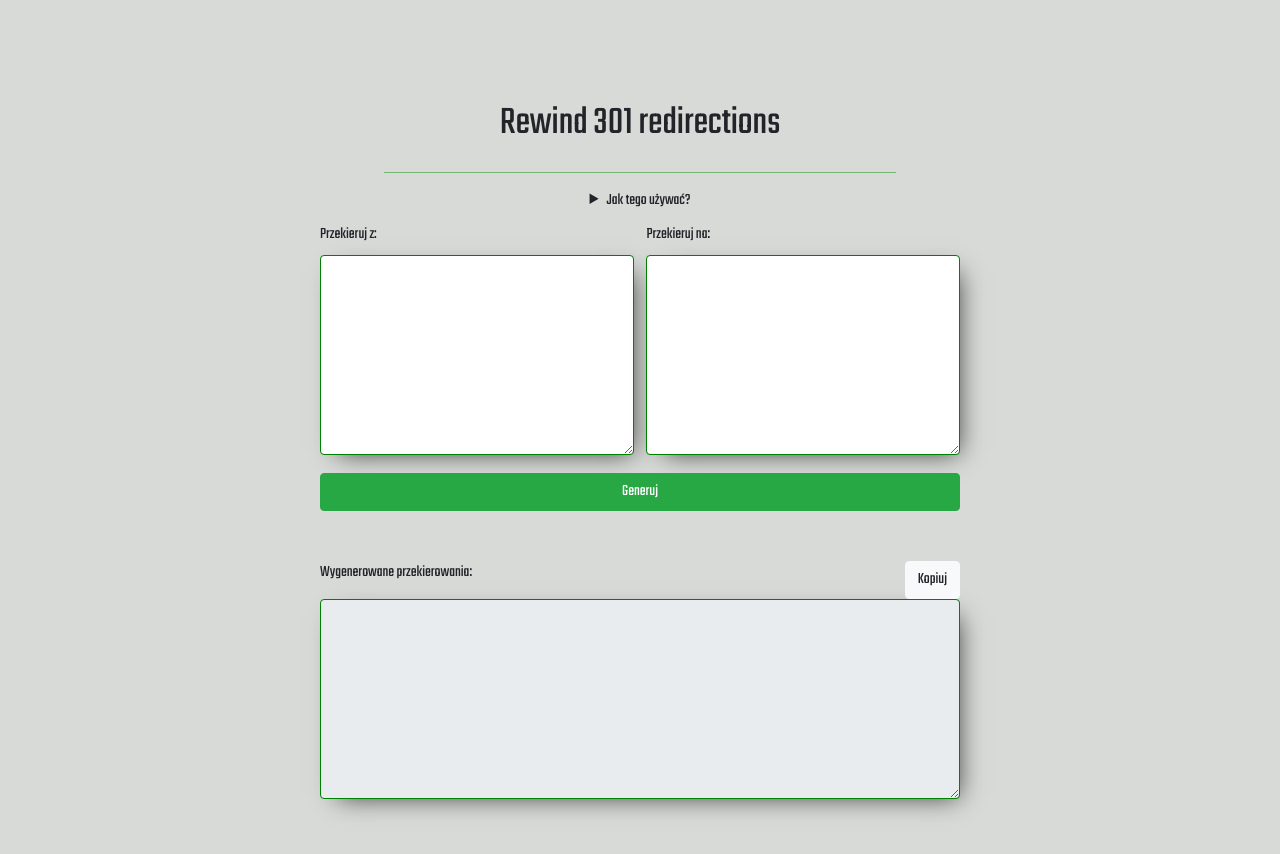
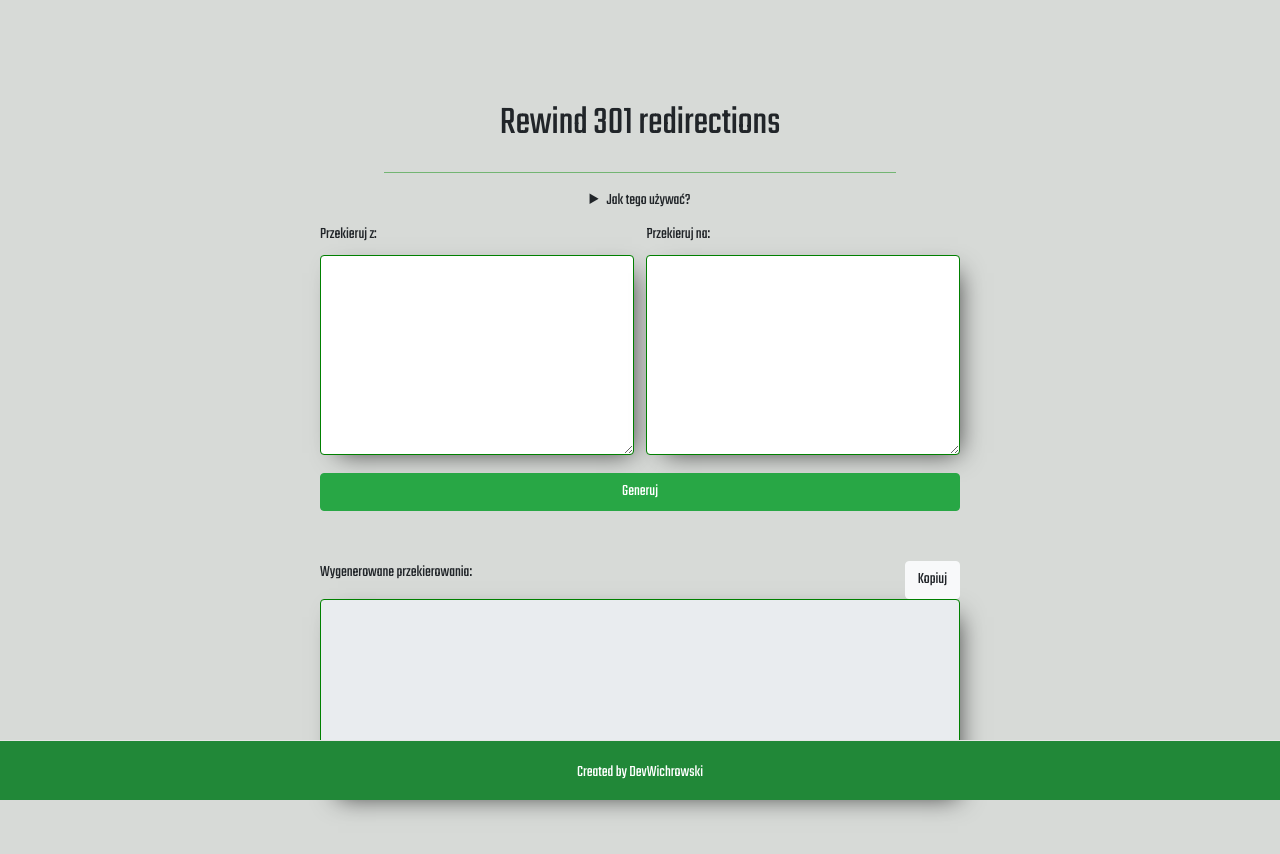
Before and after one commit to DevWichrowski/react-redirections, a React (Create React App) app: page / in a window 1280 px wide. Shown: the top 854 px of the page. Built offline with nearby package versions, Linux system fonts and the light colour scheme.

Commit message:
Add a footer.

```diff
--- a/src/App.js
+++ b/src/App.js
@@ -1,5 +1,6 @@
 import React, { Component } from 'react';
 import './styles/app/App.css';
+import Footer from './components/footer/Footer';
 
 class App extends Component {
 	constructor(props) {
@@ -133,6 +134,7 @@ class App extends Component {
 						readOnly={true}
 					/>
 				</div>
+        <Footer />
 			</div>
 		);
 	}
--- /dev/null
+++ b/src/components/footer/Footer.css
@@ -0,0 +1,28 @@
+a {
+  color: white;
+}
+
+a:visited {
+  color: white;
+}
+
+.style {
+  background-color: #218838;
+  border-top: 1px solid #E7E7E7;
+  color: white;
+  text-align: center;
+  padding: 20px;
+  position: fixed;
+  left: 0;
+  bottom: 0;
+  height: 60px;
+  width: 100%;
+}
+
+.phantom {
+  display: block;
+  padding: 20px;
+  height: 60px;
+  width: 100%;
+}
+/*# sourceMappingURL=Footer.css.map */
--- /dev/null
+++ b/src/components/footer/Footer.js
@@ -0,0 +1,13 @@
+import React from 'react'
+import './Footer.css';
+
+export default function Footer() {
+  return (
+
+    <div className="phantom">
+    <div className="style">
+      <p>Created by <a href='https://github.com/DevWichrowski'>DevWichrowski</a></p>
+      </div>
+    </div>
+  )
+}
--- /dev/null
+++ b/src/components/footer/Footer.scss
@@ -0,0 +1,27 @@
+a{
+    color: white;
+}
+
+a:visited{
+    color: white;
+}
+
+.style {
+    background-color: #218838;
+    border-top: 1px solid #E7E7E7;
+    color: white;
+    text-align:  center;
+    padding: 20px;
+    position: fixed;
+    left: 0;
+    bottom: 0;
+    height: 60px;
+    width: 100%;
+}
+
+.phantom {
+    display: block;
+    padding: 20px;
+    height: 60px;
+    width: 100%;
+  }
```
Also changed, not shown: 1 other file (tests, documents, lock files or other folders).
